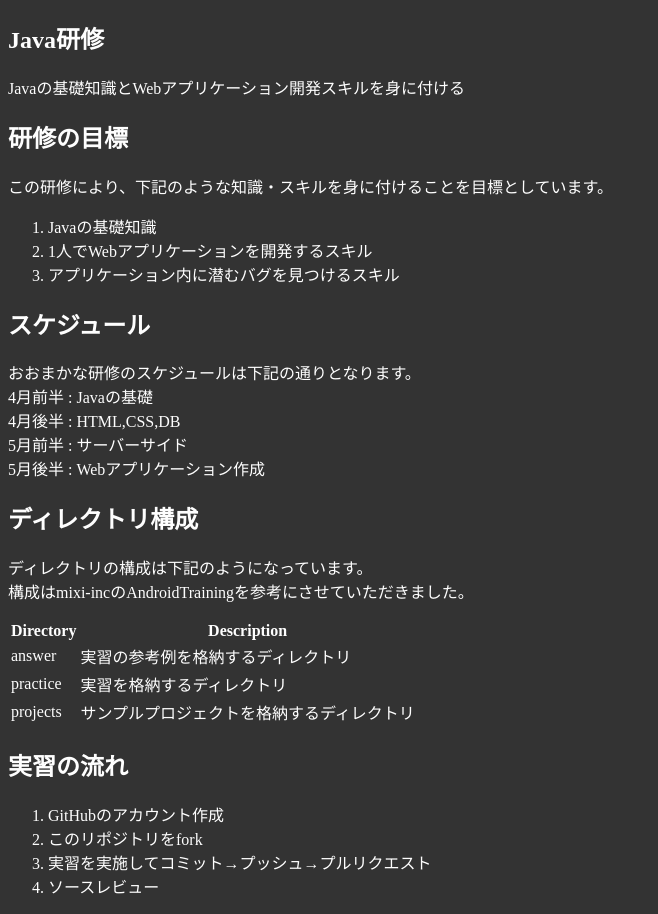
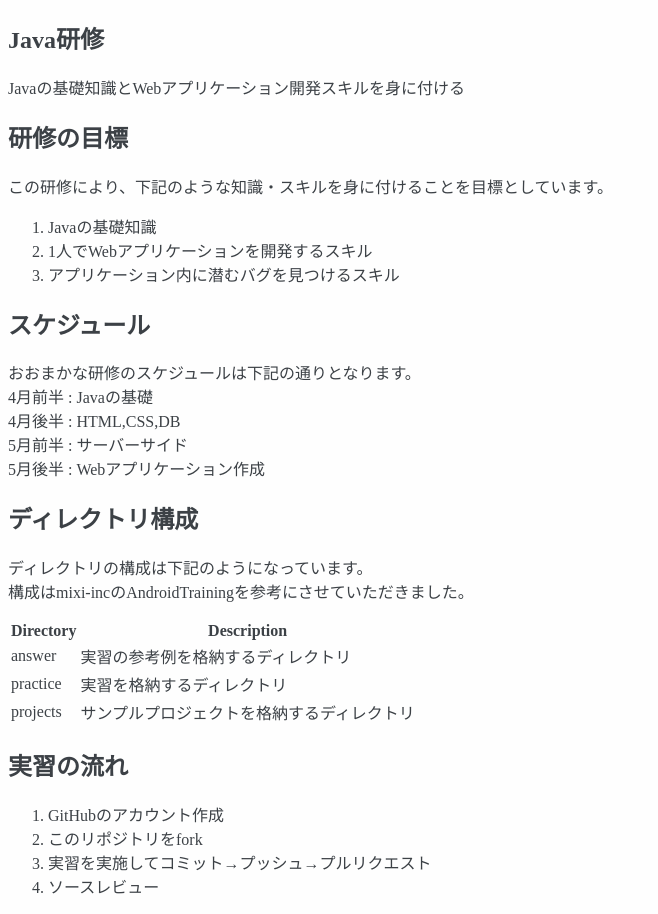
Before and after one commit to modulesjp/JavaTraining, a Jekyll site: the page built from docs/index.md, in a window 1280 px wide. Shown: the whole page, without its empty margins (0-658 px from the left). Built offline with Jekyll 4.4.1, drawn with Linux system fonts in a browser that asks for light colours; our own code applies the rules of GitHub Pages for plain Markdown files.

Commit message:
2018.03.23

```diff
--- a/docs/css/style.css
+++ b/docs/css/style.css
@@ -1,4 +1,4 @@
 body {
-  background: #333;
-  color: #fefefe;
+  background: #fefefe;
+  color: #3c4146;
 }
```
